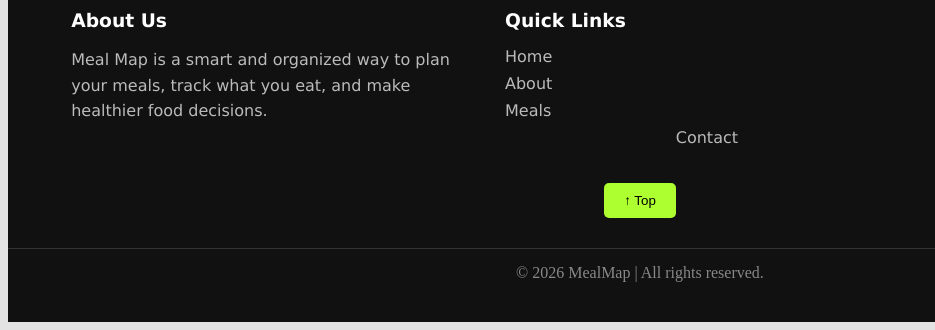
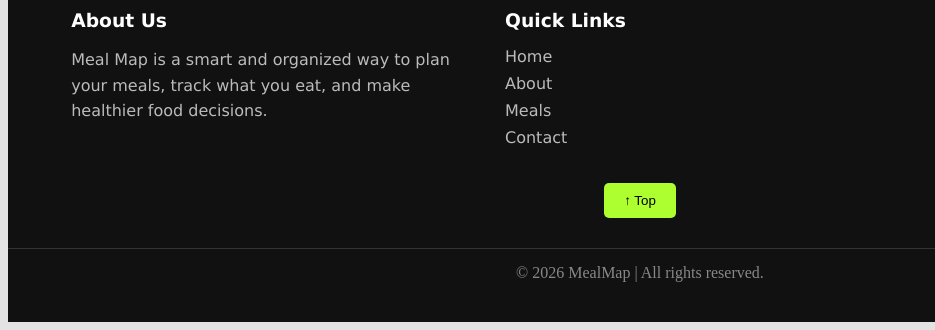
Before and after one commit to ufuah-grace/mywebsite, a plain HTML site: page index.html in a window 1280 px wide. Shown: the part 3047-3377 px from the top of the page, 0-935 px from the left. Drawn offline with Linux system fonts and the light colour scheme.

Commit message:
updates responsiveness

```diff
--- a/index.html
+++ b/index.html
@@ -239,7 +239,7 @@
             <li><a class="active" href="#home">Home</a></li>
         <li><a href="#about">About</a></li>
         <li><a href="#meals">Meals</a></li>
-        <li style="text-align: center"><a href="#form">Contact</a></li>
+        <li><a href="#form">Contact</a></li>
           </ul>
         </div>
 
```
